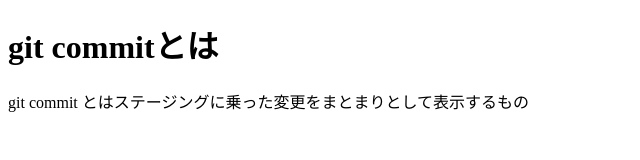
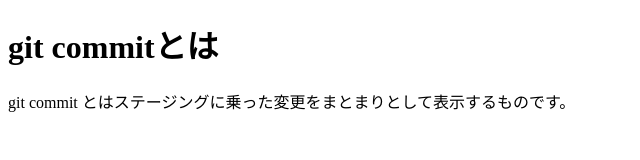
Before and after one commit to kohei28/html, a plain HTML site: page index.html in a window 1280 px wide. Shown: the full height of the page, 0-640 px from the left. Drawn offline with Linux system fonts and the light colour scheme.

Commit message:
文章変更

```diff
--- a/index.html
+++ b/index.html
@@ -7,7 +7,7 @@
 </head>
 <body>
   <h1>git commitとは</h1>
-  <p>git commit とはステージングに乗った変更をまとまりとして表示するもの</p>
+  <p>git commit とはステージングに乗った変更をまとまりとして表示するものです。</p>
   <script type="text/javascript" src="./app.js"></script>
 </body>
 </html>
```
